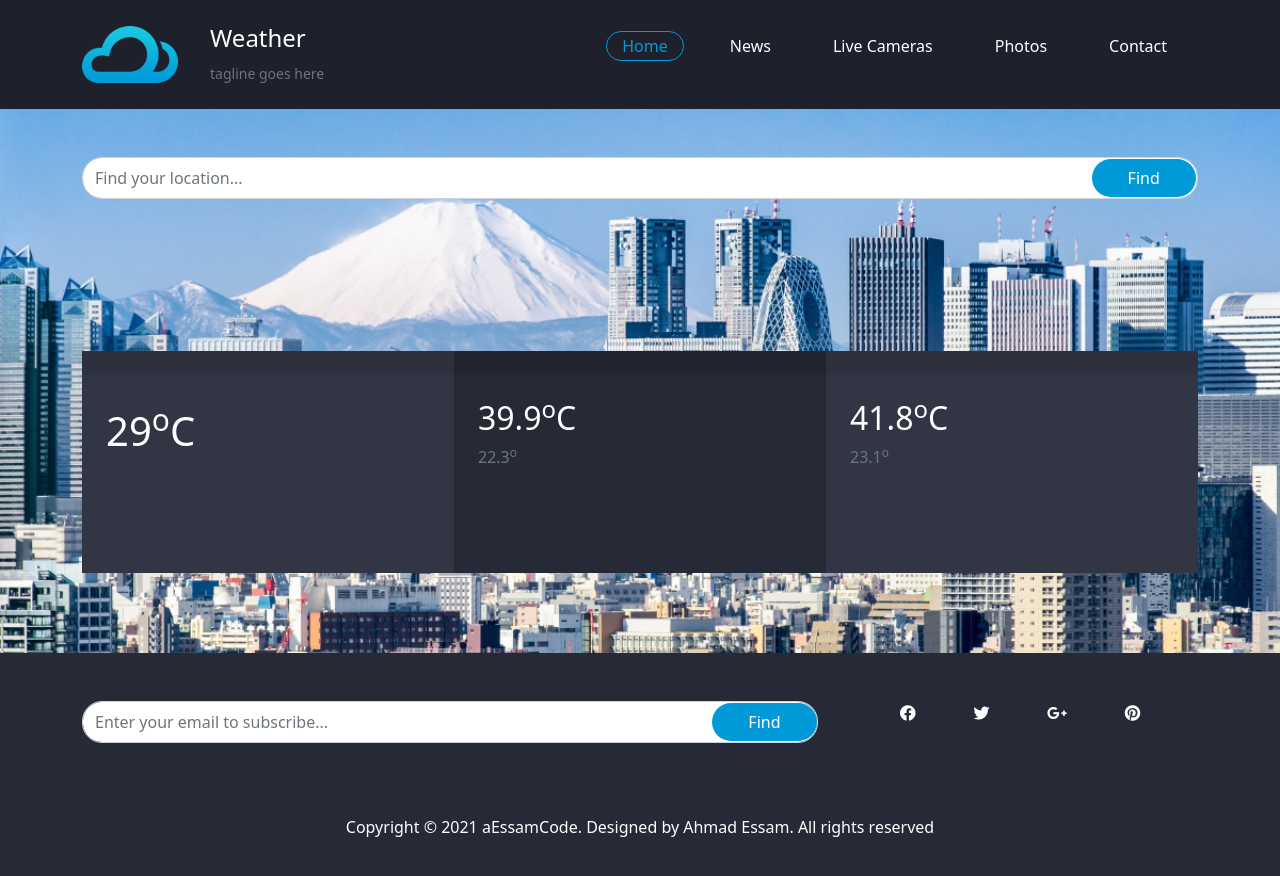
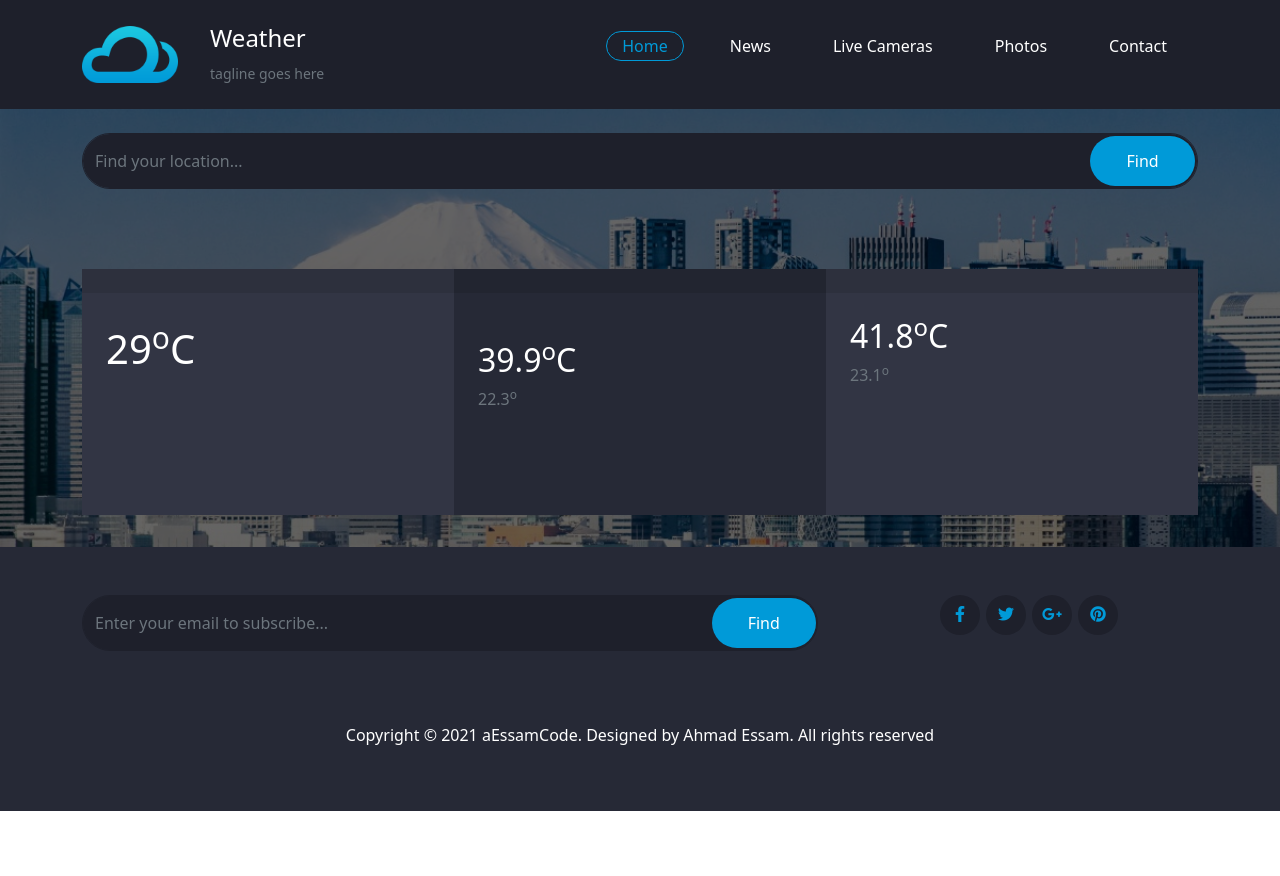
Before and after one commit to ahmadEssam77/Weather-App-API, a plain HTML site: page index.html in a window 1280 px wide. After the commit the page ends 811 px from the top, so only its background shows below. Drawn offline with Linux system fonts and the light colour scheme; no server answers.

Commit message:
almost complete the task, adjust the layout, the icon and temperature is just remaning

```diff
--- a/css/index_style.css
+++ b/css/index_style.css
@@ -76,25 +76,27 @@ nav .hamburgerMenu-wrapper:hover {
 
 /* =============== Global Style =============== */
 .search-bar {
-    border-radius: 20px !important;
+    border-radius: 30px !important;
+    background-color: #1e202b;
+    border: 1px solid #1e202b;
+    padding-top: 15px !important;
+    padding-bottom: 15px !important;
 }
 
 .find-btn {
     position: absolute;
     top: 5%;
-    right: 0.2%;
+    right: 0.3%;
     border-radius: 35px !important;
-    padding: 6px 35px;
+    padding: 12px 35px;
     background-color: #009ad8;
     color: #fff;
 }
 
 /* =============== Banner and search bar section =============== */
 #banner {
-    background-image: url(../images/Tokyo_Adobe.jpg);
+    background: linear-gradient(rgba(0, 0, 0, 0.6), rgba(0, 0, 0, 0.6)), url(../images/Tokyo_Adobe.jpg);
     background-size: cover;
-    /* filter:brightness(50%); */
-    /* min-height: 350px; */
 }
 
 #banner .my-header {
@@ -118,6 +120,24 @@ footer {
     background-color: #262936;
 }
 
+.footer-sm-icons a {
+    padding: 7px;
+    border-radius: 50%;
+    background-color: #1e202b;
+    margin: 0 3px;
+    width: 40px;
+    height: 40px;
+    text-align: center;
+    text-decoration: none;
+    display: inline-block;
+    color: #009ad8;
+}
+
+.footer-sm-icons a:hover {
+    background-color: #009ad8;
+    color: #fff;
+}
+
 /* =============== Media Query =============== */
 @media screen and (max-width: 978px) {
     nav ul {
--- a/index.html
+++ b/index.html
@@ -43,7 +43,7 @@
     <!-- =============== Banner and search bar section || API =============== -->
     <section id="banner">
         <!-- =============== Search bar =============== -->
-        <div class="container py-5">
+        <div class="container py-4">
             <div class="position-relative">
                 <input type="search" name="" class="form-control py-2 search-bar"
                     placeholder="Find your location..." />
@@ -51,8 +51,8 @@
             </div>
         </div>
         <!-- =============== API || Weather section =============== -->
-        <div class="container py-5">
-            <div class="row g-0 py-5">
+        <div class="container py-4">
+            <div class="row g-0 py-4">
                 <div class="col-md-4 my-2">
                     <div class="my-header d-flex justify-content-between text-muted px-2 pt-2">
                         <p id="weekDay"></p>
@@ -69,7 +69,7 @@
                         <p id="weekDayNext" class="text-muted text-center"></p>
                     </div>
                     <div class="my-unique-body p-4 h-100">
-                        <!-- <div><span>Image</span></div> -->
+                        <div><img id="icon2" src="" alt=""></div>
                         <h2 class="text-white">39.9<sup>o</sup>C</h2>
                         <p class="text-muted">22.3<sup>o</sup></p>
                         <p id="weatherCondition2" class="text-primary pt-4"></p>
@@ -101,12 +101,12 @@
                         <button class="btn find-btn">Find</button>
                     </div>
                 </div>
-                <div class="col-md-4">
-                    <div class="footer-sm-icons d-flex justify-content-evenly">
-                        <div><i class="fab fa-facebook text-white"></i></div>
-                        <div><i class="fab fa-twitter text-white"></i></div>
-                        <div><i class="fab fa-google-plus-g text-white"></i></div>
-                        <div><i class="fab fa-pinterest text-white"></i></div>
+                <div class="col-md-3 offset-md-1">
+                    <div class="footer-sm-icons d-flex ">
+                        <a href="#"><i class="fab fa-facebook-f"></i></a>
+                        <a href="#"><i class="fab fa-twitter"></i></a>
+                        <a href="#"><i class="fab fa-google-plus-g"></i></a>
+                        <a href="#"><i class="fab fa-pinterest"></i></a>
                     </div>
                 </div>
             </div>
```
Also changed, not shown: js/main.js (+15 -0 lines).
